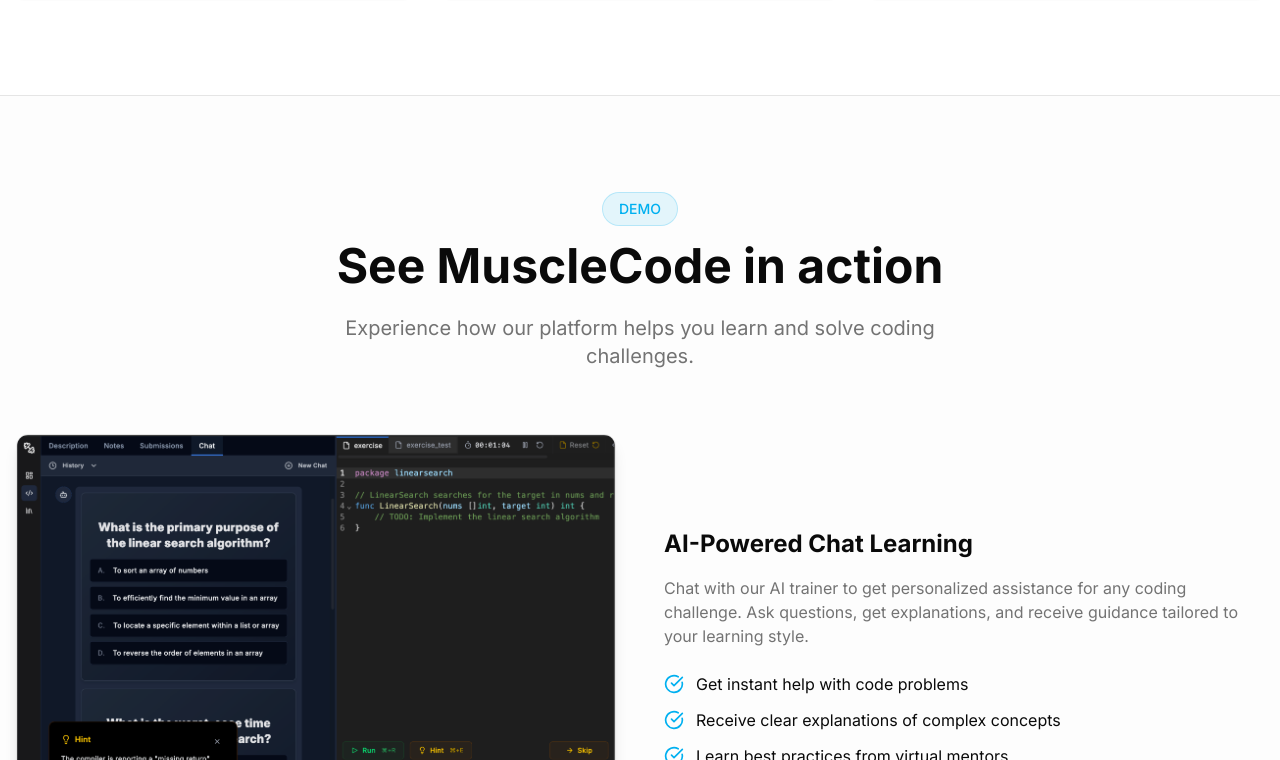
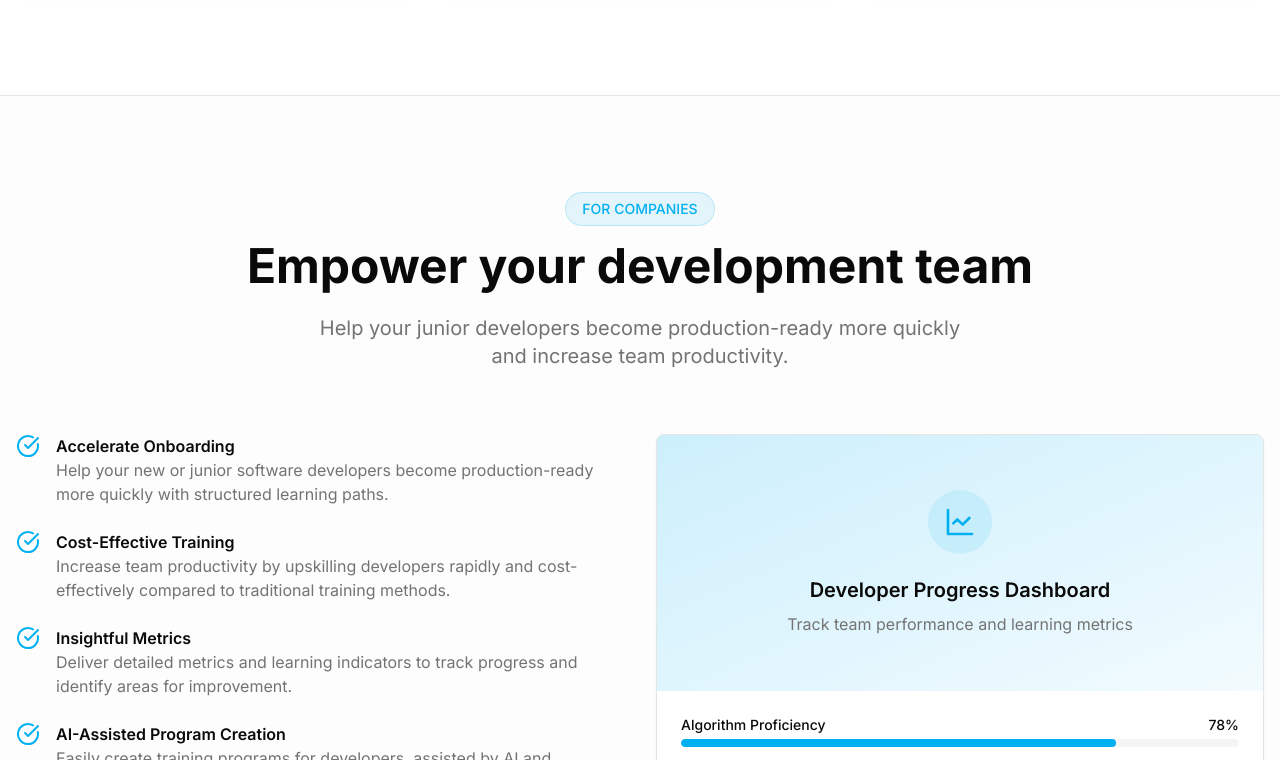
Before and after one commit to ClaudiuBogdan/musclecode-landingpage, a Next.js app: page / in a window 1280 px wide. Shown: the part 1660-2420 px from the top of the page. Built offline with nearby package versions, Linux system fonts and the light colour scheme.

Commit message:
remove: demo section

```diff
--- a/app/page.tsx
+++ b/app/page.tsx
@@ -15,7 +15,6 @@ import { HeroAnimation } from "@/components/hero-animation";
 import { CompanyBenefits } from "@/components/company-benefits";
 import { DeveloperBenefits } from "@/components/developer-benefits";
 import { FAQ } from "@/components/faq";
-import { DemoSection } from "@/components/demo-section";
 import { TrackedButton } from "@/components/ui/tracked-button";
 import { TrackedLink } from "@/components/ui/tracked-link";
 import { FAQStructuredData } from "@/components/structured-data";
@@ -220,7 +219,8 @@ export default function LandingPage() {
           </div>
         </section>
 
-        <DemoSection />
+        {/* DemoSection component temporarily commented out */}
+        {/* <DemoSection /> */}
 
         {/* For Companies Section - Enhanced with better visuals */}
         <section
```
